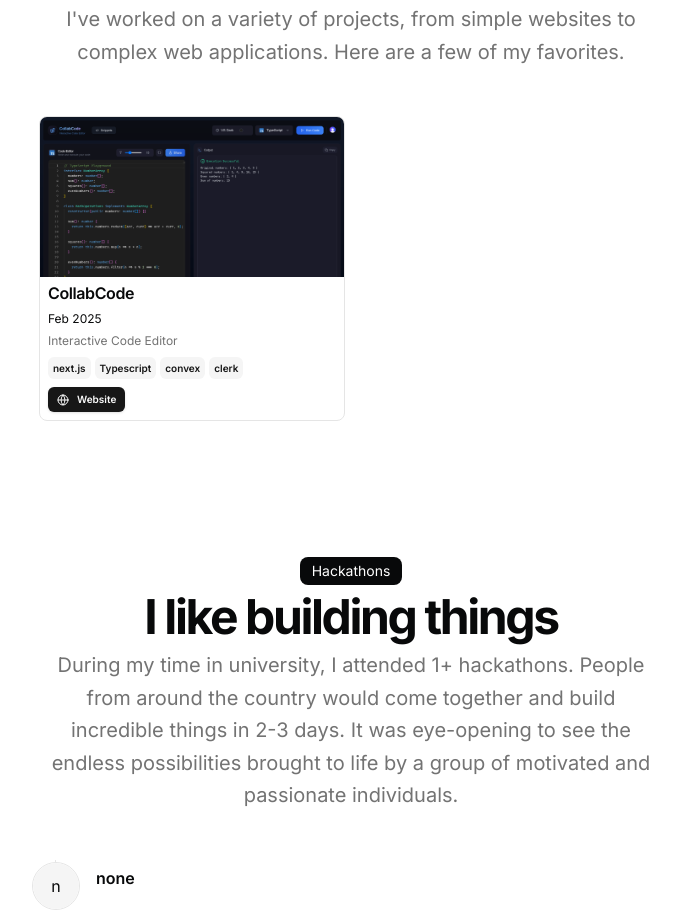
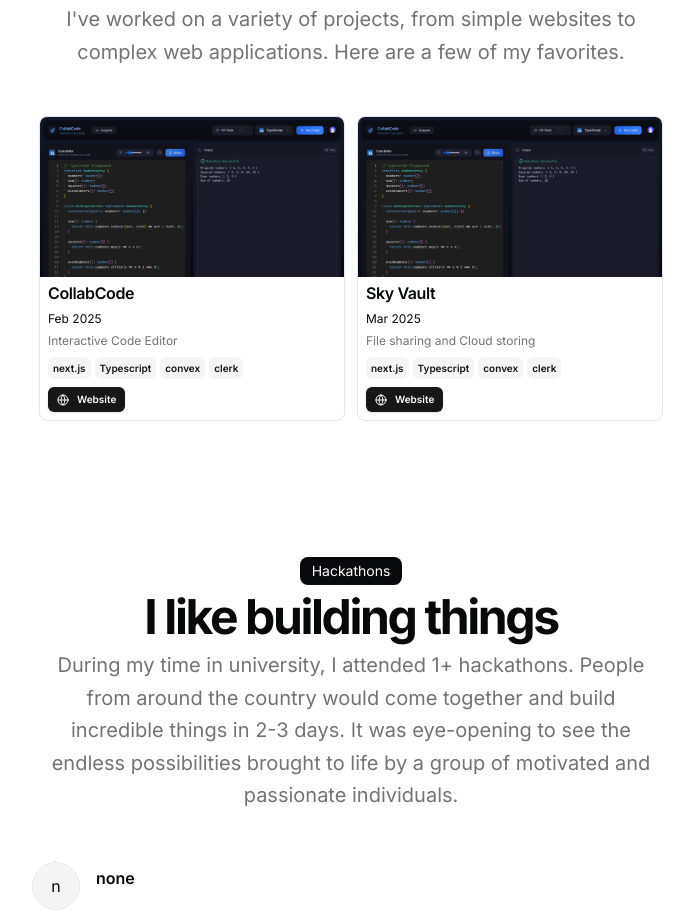
Before and after one commit to tirth1207/website, a Next.js app: page / in a window 1280 px wide. Shown: the part 1636-2549 px from the top of the page, without its empty margins (289-983 px from the left). Built offline with nearby package versions, Linux system fonts and the light colour scheme.

Commit message:
Update resume.tsx

```diff
--- a/src/data/resume.tsx
+++ b/src/data/resume.tsx
@@ -228,6 +228,30 @@ export const DATA = {
       video:
         "",
     },
+    {
+      title: "Sky Vault",
+      href: "https://sky-vault-kappa.vercel.app/",
+      dates: "Mar 2025",
+      active: true,
+      description:
+        "File sharing and Cloud storing",
+      technologies: [
+        "next.js",
+        "Typescript",
+        "convex",
+        "clerk",
+      ],
+      links: [
+        {
+          type: "Website",
+          href: "https://sky-vault-kappa.vercel.app/",
+          icon: <Icons.globe className="size-3" />,
+        },
+      ],
+      image: "/collabcode.png",
+      video:
+        "",
+    },
     // {
     //   title: "Magic UI",
     //   href: "https://magicui.design",
```
